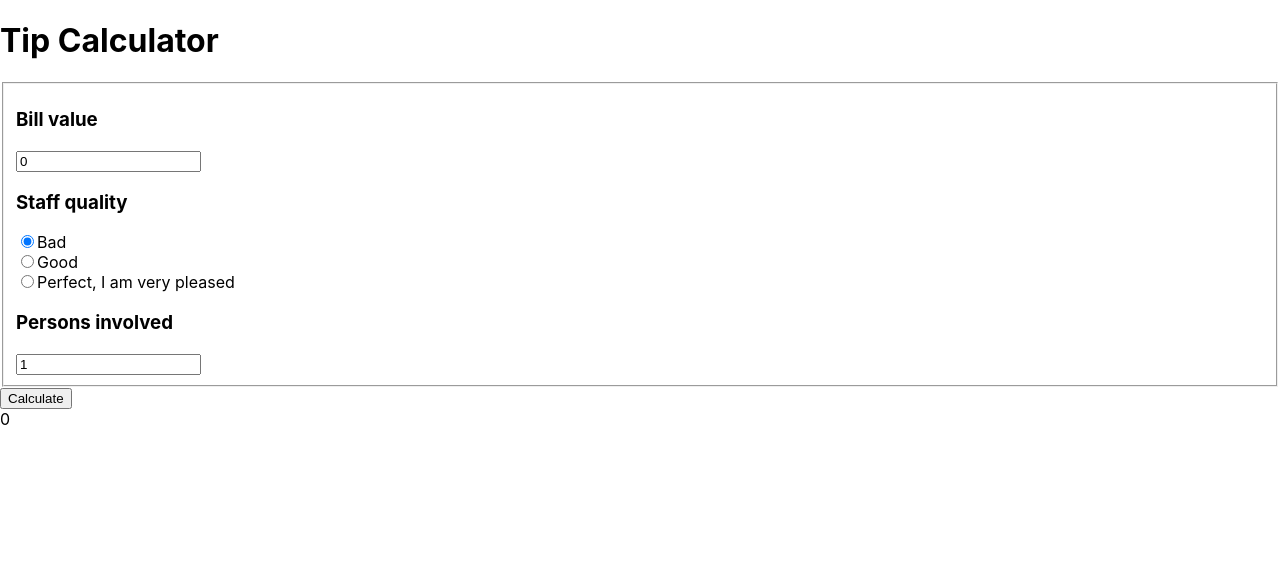
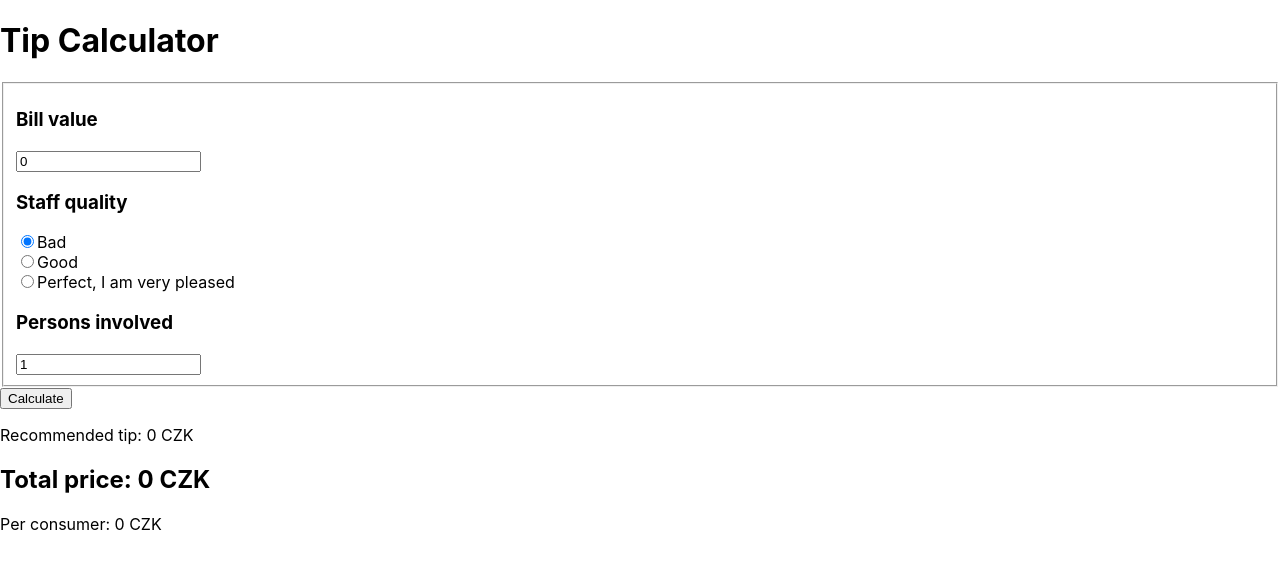
Before and after one commit to miro-junker/szn-tip-calculator, a React (Create React App) app: page / in a window 1280 px wide. Both pictures are taken after a click on the radio button "Bad". Shown: the top 568 px of the page. Built offline with nearby package versions, Linux system fonts and the light colour scheme.

Commit message:
Create result object

```diff
--- a/src/Result/Result.tsx
+++ b/src/Result/Result.tsx
@@ -1,18 +1,17 @@
 import React from 'react'
-import { IResult } from '../types/TipCalculator';
-import { getPriceWithCurrency } from '../utils';
+import { IResult } from '../types/Result';
 import t from '../translations';
 
-
-const Result: React.FC<IResult> = (props) => {
-  const totalPrice = props.bill + props.tip;
-
-  return (
-    <div>
-      <p>{`${t.recommendedTip}: ${getPriceWithCurrency(props.tip, props.currency)}`}</p>
-      <h2>{`${t.totalPrice}: ${getPriceWithCurrency(totalPrice, props.currency)}`}</h2>
-    </div>
-  )
-}
+const Result: React.FC<IResult> = ({
+  consumerPrice,
+  tip,
+  totalPrice,
+}) => (
+  <div>
+    <p>{`${t.tip}: ${tip}`}</p>
+    <h2>{`${t.totalPrice}: ${totalPrice}`}</h2>
+    <p>{`${t.consumerPrice}: ${consumerPrice}`}</p>
+  </div>
+)
 
 export default Result
--- a/src/TipCalculator/TipCalculator.tsx
+++ b/src/TipCalculator/TipCalculator.tsx
@@ -1,6 +1,6 @@
 import React, {useState} from 'react';
 import { IState, IUserInputUpdate } from '../types/TipCalculator';
-import { isUserInputValid, getTipAmount } from '../utils';
+import { isUserInputValid, getTipAmount, createResult } from '../utils';
 import t from '../translations';
 import { satisfactionOptions, calcSettings, CURRENCY } from '../config';
 import Result from '../Result/Result';
@@ -10,20 +10,23 @@ const TipCalculator: React.FC = () => {
   const [state, setState] = useState<IState>({
     userInput: {
       bill: 0,
-      peopleCount: 1,
+      consumers: 1,
       tipPercent: null,
     },
-    calculatedTip: null,
+    result: null,
   });
 
   const changeUserInput = (commit: IUserInputUpdate) => {
     const userInput = {...state.userInput, ...commit};
 
-    const calculatedTip = isUserInputValid(userInput)
-        ? getTipAmount(userInput, calcSettings)
-        : null;
+    const result = !isUserInputValid(userInput) ? null : createResult(
+      userInput.bill,
+      userInput.consumers,
+      getTipAmount(userInput, calcSettings),
+      CURRENCY,
+    );
 
-    setState({...state, userInput, calculatedTip})
+    setState({...state, userInput, result})
   }
 
   return (
@@ -55,12 +58,12 @@ const TipCalculator: React.FC = () => {
             </div>
           ))}
 
-          <h3>{t.peopleCount}</h3>
+          <h3>{t.consumers}</h3>
           <input
             type='number'
-            value={state.userInput.peopleCount}
+            value={state.userInput.consumers}
             onChange={(ev) => {
-              changeUserInput({peopleCount: Number(ev.target.value)})
+              changeUserInput({consumers: Number(ev.target.value)})
             }}
           />
         </fieldset>
@@ -70,8 +73,8 @@ const TipCalculator: React.FC = () => {
         </button>
       </form>
 
-      {state.calculatedTip && (
-        <Result bill={state.userInput.bill} tip={state.calculatedTip} currency={CURRENCY} />
+      {state.result && (
+        <Result {...state.result} />
       )}
 
     </div>
--- a/src/translations.ts
+++ b/src/translations.ts
@@ -2,15 +2,16 @@ const translations = {
   title: 'Tip Calculator',
   bill: 'Bill value',
   satisfaction: 'Staff quality',
-  peopleCount: 'Persons involved',
+  consumers: 'Persons involved',
   submit: 'Calculate',
   option: {
     '2': 'Bad',
     '10': 'Good',
     '15': 'Perfect, I am very pleased'
   },
-  recommendedTip: 'Recommended tip',
+  tip: 'Recommended tip',
   totalPrice: 'Total price',
+  consumerPrice: 'Per consumer',
 }
 
 
--- /dev/null
+++ b/src/types/Result.tsx
@@ -0,0 +1,5 @@
+export interface IResult {
+  consumerPrice: string;
+  tip: string;
+  totalPrice: string;
+}
--- /dev/null
+++ b/src/utils/createResult.ts
@@ -0,0 +1,19 @@
+import { IResult } from '../types/Result';
+import { getPriceWithCurrency } from '.';
+
+const createResult = (
+  bill: number,
+  consumers: number,
+  tip: number,
+  currency: string
+): IResult => {
+  const totalPrice = bill + tip;
+
+  return {
+    consumerPrice: getPriceWithCurrency((totalPrice / consumers), currency),
+    tip: getPriceWithCurrency(tip, currency),
+    totalPrice: getPriceWithCurrency(totalPrice, currency),
+  }
+}
+
+export default createResult
--- a/src/utils/getTipAmount.ts
+++ b/src/utils/getTipAmount.ts
@@ -6,7 +6,7 @@ const getTipAmount = (input: IValidUserInput, settings: ICalcSettings) => {
   const baseTip = (input.tipPercent / 100) * input.bill;
 
   // Calculate additional tip for every extra person
-  const extraPersonsTip = (input.peopleCount - 1) * settings.ADDITIONAL_PERSON_TIP;
+  const extraPersonsTip = (input.consumers - 1) * settings.ADDITIONAL_PERSON_TIP;
 
   const precisePayout = input.bill + baseTip + extraPersonsTip;
 
--- a/src/utils/index.ts
+++ b/src/utils/index.ts
@@ -1,10 +1,12 @@
 import ceilNumber from './ceilNumber';
+import createResult from './createResult';
 import getPriceWithCurrency from './getPriceWithCurrency';
 import getTipAmount from './getTipAmount';
 import isUserInputValid from './isUserInputValid';
 
 export {
   ceilNumber,
+  createResult,
   getPriceWithCurrency,
   getTipAmount,
   isUserInputValid,
--- a/src/utils/isUserInputValid.ts
+++ b/src/utils/isUserInputValid.ts
@@ -9,7 +9,7 @@ const isUserInputValid = (input: IUserInput): input is IValidUserInput => {
     return false;
   }
 
-  if (!Number.isInteger(input.peopleCount) || input.peopleCount < 1 ) {
+  if (!Number.isInteger(input.consumers) || input.consumers < 1 ) {
     return false;
   }
 
```
Also changed, not shown: src/types/TipCalculator.ts (+6 -10 lines).
